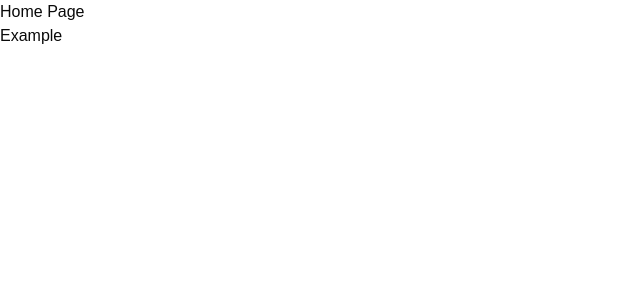
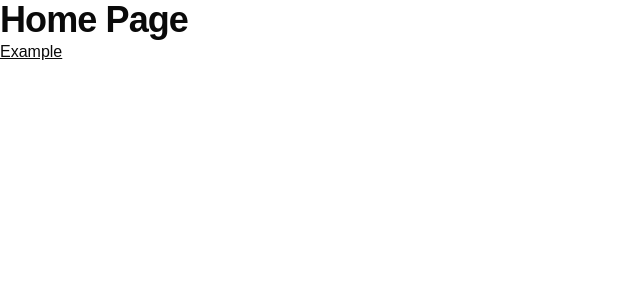
Before and after one commit to MrCapitalQ/SiteQ, a React (Vite) app: page / in a window 1280 px wide. Shown: the top 300 px of the page, without its empty margins (0-640 px from the left). Built offline with nearby package versions, Linux system fonts and the light colour scheme.

Commit message:
Fix typography.

```diff
--- a/package.json
+++ b/package.json
@@ -11,7 +11,7 @@
   },
   "dependencies": {
     "@base-ui/react": "^1.1.0",
-    "@fontsource-variable/public-sans": "^5.2.7",
+    "@fontsource-variable/figtree": "^5.2.10",
     "@tailwindcss/vite": "^4.1.17",
     "class-variance-authority": "^0.7.1",
     "clsx": "^2.1.1",
--- a/src/index.css
+++ b/src/index.css
@@ -1,7 +1,7 @@
 @import "tailwindcss";
 @import "tw-animate-css";
 @import "shadcn/tailwind.css";
-@import "@fontsource-variable/public-sans";
+@import "@fontsource-variable/figtree";
 
 @custom-variant dark (&:is(.dark *));
 
@@ -75,7 +75,7 @@
 }
 
 @theme inline {
-  --font-sans: 'Public Sans', sans-serif;
+  --font-sans: 'Figtree Variable', sans-serif;
   --color-sidebar-ring: var(--sidebar-ring);
   --color-sidebar-border: var(--sidebar-border);
   --color-sidebar-accent-foreground: var(--sidebar-accent-foreground);
@@ -128,4 +128,56 @@
   html {
     @apply font-sans;
   }
+
+  h1 {
+    @apply scroll-m-20 text-4xl font-extrabold tracking-tight text-balance;
+  }
+
+  h2 {
+    @apply scroll-m-20 border-b pb-2 text-3xl font-semibold tracking-tight first:mt-0;
+  }
+
+  h3 {
+    @apply scroll-m-20 text-2xl font-semibold tracking-tight;
+  }
+
+  h4 {
+    @apply scroll-m-20 text-xl font-semibold tracking-tight;
+  }
+
+  p {
+    @apply [&:not(:first-child)]:mt-6;
+  }
+
+  blockquote {
+    @apply mt-6 border-l-2 pl-6 italic;
+  }
+
+  ul {
+    @apply my-6 ml-6 list-disc [&>li]:mt-2;
+  }
+
+  code {
+    @apply bg-muted relative rounded px-[0.3rem] py-[0.2rem] font-mono text-sm font-semibold;
+  }
+
+  .lead {
+    @apply text-muted-foreground text-xl;
+  }
+
+  .large {
+    @apply text-lg font-semibold;
+  }
+
+  small {
+    @apply text-xs leading-none;
+  }
+
+  .muted {
+    @apply text-muted-foreground;
+  }
+
+  a {
+    text-decoration: revert;
+  }
 }
```
Also changed, not shown: 1 other file (tests, documents, lock files or other folders).
